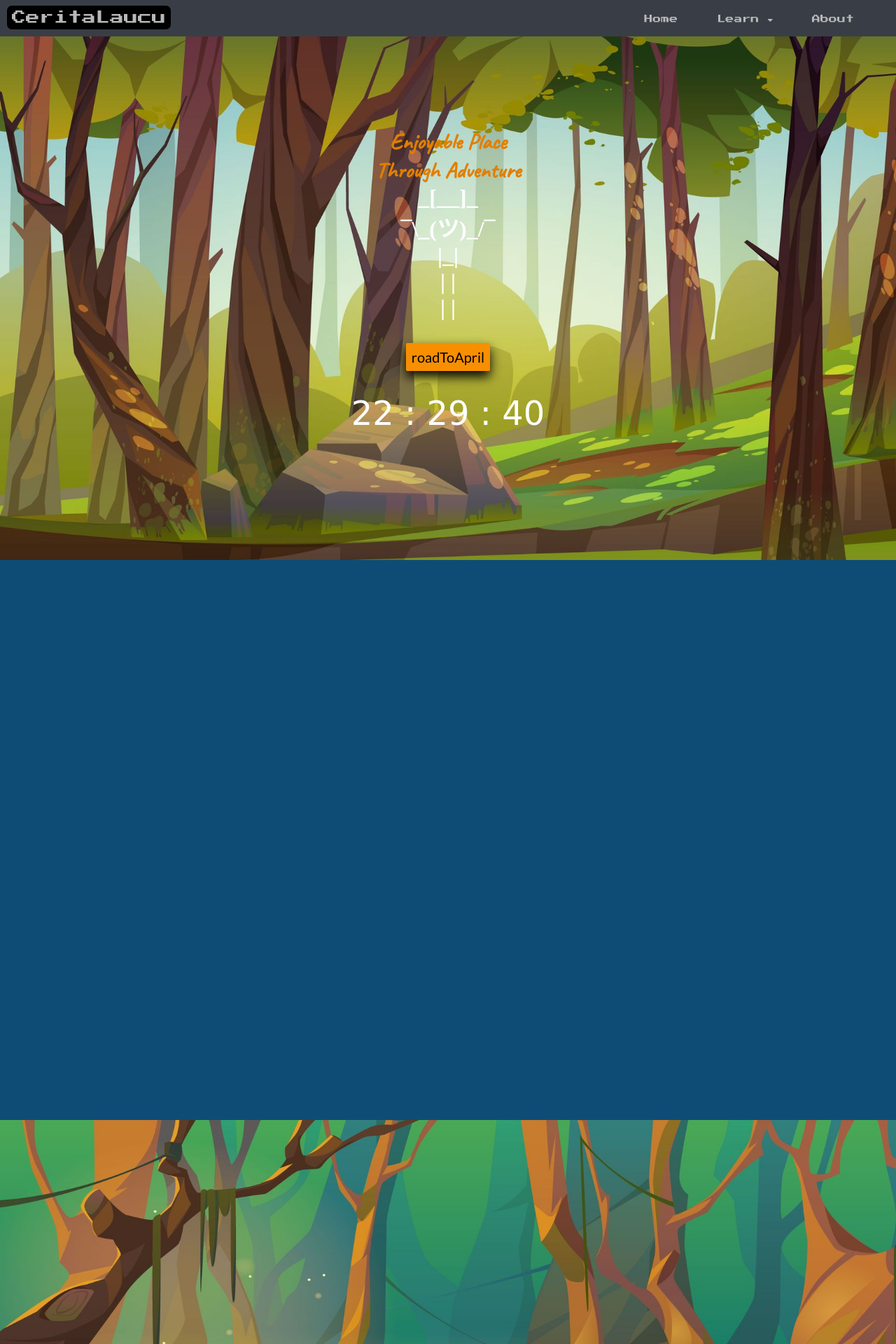
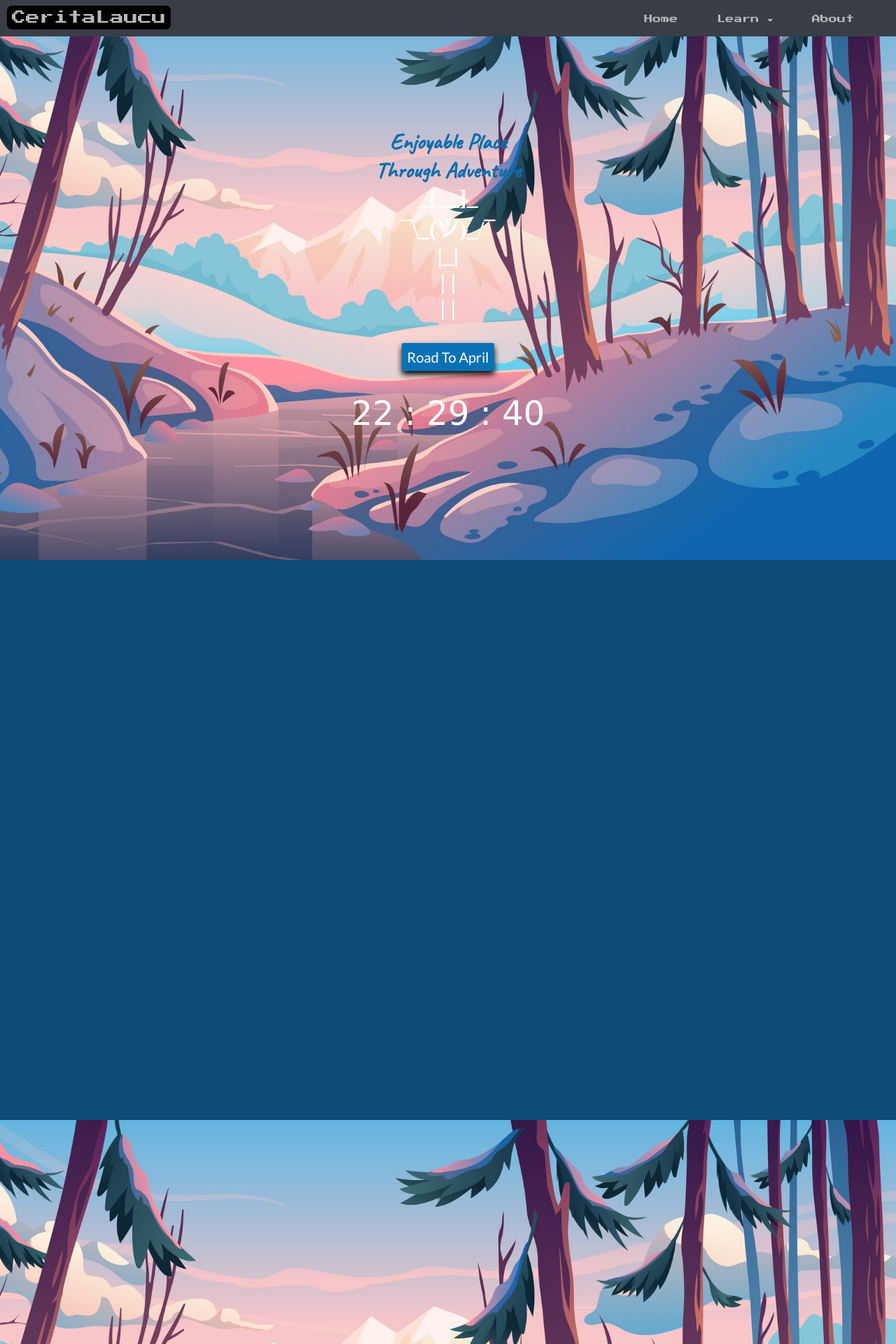
Before and after one commit to ceritalaucu/ceritalaucu.github.io, a PHP site: page / in a window 1280 px wide. Shown: the top 1920 px of the page at 70% size. Run offline with PHP 8.4, Linux system fonts and the light colour scheme; some web fonts are replaced.

Commit message:
changes edited files

```diff
--- a/index.css
+++ b/index.css
@@ -108,7 +108,8 @@
 /* BANNER HEADER */
 .banner-header{
 	height:100vh;
-	background-image:url("Images/banner-header.jpg");
+	background-image:url("Images/bonus.jpg");
+	background-position:right;
 	background-repeat:no-repeat;
 	background-attachment:fixed;
 	background-size:cover;
@@ -120,7 +121,7 @@
 
 .bh-text{
 	font-family:"Caveat",cursive;
-	color:#e17f00;
+	color:#106dac;
 }
 .bh-emoji{
 	color:white;
@@ -130,11 +131,12 @@
 	margin-top:2rem;
 	padding:.5rem .5rem;
 	border-radius:2px;
-	background:#f88f01;
+	background:#0b71b6;
 	font-family:"Lato",cursive;
+	color:white;
 	font-size:1.25rem;
 	box-shadow:5px 5px;
-	box-shadow:0px 8px 16px 0px black;
+	box-shadow:0px 5px 8px 0px black;
 }
 #nowTime{
 	margin-top:2rem;
@@ -151,7 +153,8 @@
 
 .whatfeatures{
 	height:100vh;
-	background-image:url("Images/whatfeatures.jpg");
+	background-image:url("Images/bonus.jpg");
+	background-position:right;
 	background-repeat:no-repeat;
 	background-attachment:fixed;
 	background-size:cover;
@@ -169,6 +172,7 @@
 .bonus{
 	height:100vh;
 	background-image:url("Images/bonus.jpg");
+	background-position:right;
 	background-repeat:no-repeat;
 	background-attachment:fixed;
 	background-size:cover;
--- a/index.html
+++ b/index.html
@@ -50,7 +50,7 @@
         <h2 class="bh-emoji">|_|</h2>
         <h2 class="bh-emoji">| |</h2>
         <h2 class="bh-emoji">| |</h2>
-        <div id="bh-reminder">roadToApril</div>
+        <div id="bh-reminder">Road To April</div>
         <div id="nowTime"></div>
       </div>
 
```
Also changed, not shown: Images/banner-header.jpg.
